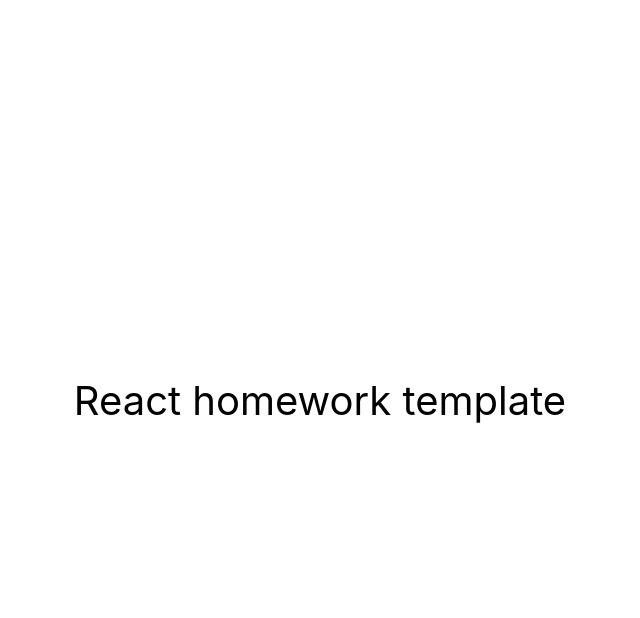
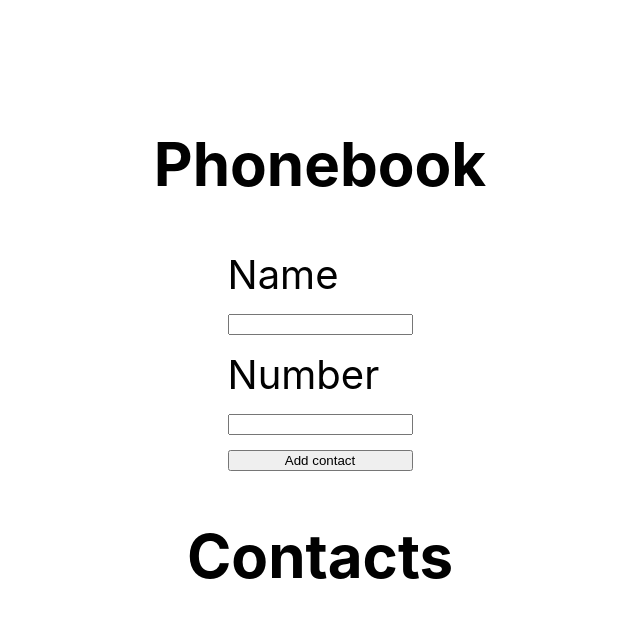
Before and after one commit to AMichalMurawski/goit-react-hw-02-phonebook, a React (Create React App) app: page / in a window 1280 px wide. Shown: the top 618 px of the page, without its empty margins (320-960 px from the left). Built offline with nearby package versions, Linux system fonts and the light colour scheme.

Commit message:
add form and list + start onSubmit

```diff
--- a/src/components/App.jsx
+++ b/src/components/App.jsx
@@ -1,16 +1,41 @@
-export const App = () => {
+import { Component } from "react"
+import { ContactForm } from "./ContactForm/ContactForm";
+import { ContactList } from "./ContactList/ContactList";
+
+export class App extends Component {
+  constructor(props) {
+    super(props);
+    this.state = {
+      contacts: [],
+      name: '',
+      number: ''
+    }
+    this.handleSubmit=this.handleSubmit.bind(this)
+  }
+
+  handleSubmit(value) {
+    console.log(value)
+  }
+
+  render() {
+    const {contacts} = this.state
     return (
       <div
         style={{
           height: '100vh',
           display: 'flex',
+          flexDirection: 'column',
           justifyContent: 'center',
           alignItems: 'center',
           fontSize: 40,
           color: '#010101'
         }}
       >
-      React homework template
+        <h2>Phonebook</h2>
+        <ContactForm onSubmit={values => this.handleSubmit(values)} />
+        <h2>Contacts </h2>
+        <ContactList contacts={contacts}/>
       </div>
     );
+  }
 };
--- /dev/null
+++ b/src/components/ContactForm/ContactForm.jsx
@@ -0,0 +1,47 @@
+import { Component } from "react";
+
+
+export class ContactForm extends Component {
+    handleSubmit = e => {
+        e.preventDefault();
+        const form = e.currentTarget;
+        const name = form.elements.name.value;
+        const number = form.elements.number.value;
+        this.props.onSubmit({ name, number });
+        form.reset();
+    }
+
+    render() {
+        return (
+            <form onSubmit={this.handleSubmit}
+                style={{
+                    display: 'flex',
+                    gap: 15,
+                    flexDirection: 'column',
+                    justifyContent: 'center',
+                    alignItems: 'left',
+                }}
+            >
+                <label for="contact_name">Name</label>
+                <input
+                    type="text"
+                    name="name"
+                    id="contact_name"
+                    pattern="^[a-zA-Zа-яА-Я]+(([' -][a-zA-Zа-яА-Я ])?[a-zA-Zа-яА-Я]*)*$"
+                    title="Name may contain only letters, apostrophe, dash and spaces. For example Adrian, Jacob Mercer, Charles de Batz de Castelmore d'Artagnan"
+                    required
+                />
+                <label for="contact_number">Number</label>
+                <input
+                    type="tel"
+                    name="number"
+                    id="contact_number"
+                    pattern="\+?\d{1,4}?[-.\s]?\(?\d{1,3}?\)?[-.\s]?\d{1,4}[-.\s]?\d{1,4}[-.\s]?\d{1,9}"
+                    title="Phone number must be digits and can contain spaces, dashes, parentheses and can start with +"
+                    required
+                />
+                <button type="submit">Add contact</button>
+            </form>
+        )
+    }
+}
--- /dev/null
+++ b/src/components/ContactList/ContactList.jsx
@@ -0,0 +1,9 @@
+
+
+export const ContactList = ({contacts}) => (
+    <ul>
+        {contacts.map(contact => (
+            <li key={contact.id}>{contact.name}: {contact.number}</li>
+        ))}
+    </ul>
+)
```
Also changed, not shown: src/components/ContactForm/ContactForm.module.css (added), src/components/ContactList/ContactList.module.css (added), src/components/Filter/Filter.jsx (added), src/components/Filter/Filter.module.css (added). Lines whose indentation alone changed are shown as unchanged.
